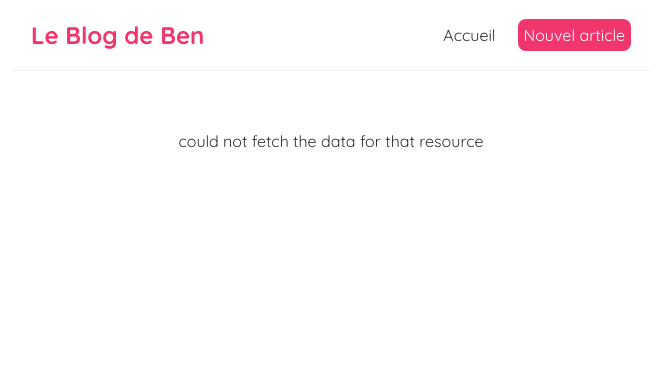
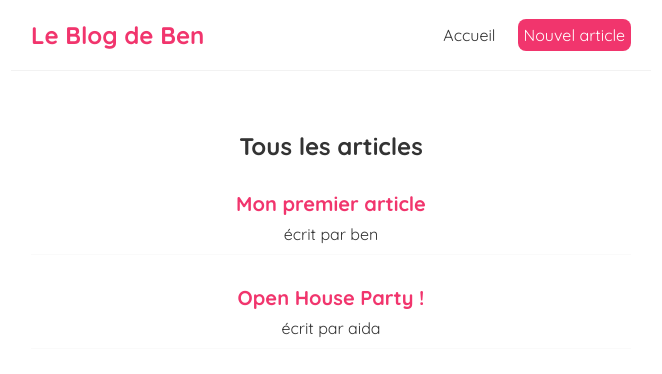
Before and after one commit to BenMorant/dojo-blog-clone, a React (Create React App) app: page / in a window 1280 px wide. Shown: the top 374 px of the page, without its empty margins (309-971 px from the left). Built offline with nearby package versions, Linux system fonts and the light colour scheme; no server answers; data requests are answered from the project's data file.

Commit message:
custom hook !

```diff
--- a/src/Home.js
+++ b/src/Home.js
@@ -1,35 +1,8 @@
-/* eslint-disable no-console */
-import { useEffect, useState } from 'react'
-
 import BlogList from 'BlogList'
+import useFetch from './useFetch'
 
 const Home = () => {
-  const [articles, setArticles] = useState(null)
-  const [isPending, setIsPending] = useState(true)
-  const [error, setError] = useState(null)
-
-  useEffect(() => {
-    setTimeout(() => {
-      fetch('http://localhost:8000/blogs')
-        .then(res => {
-          if (!res.ok) {
-            // error coming back from server
-            throw Error('could not fetch the data for that resource')
-          }
-          return res.json()
-        })
-        .then(data => {
-          setIsPending(false)
-          setArticles(data)
-          setError(null)
-        })
-        .catch(err => {
-          // auto catches network / connection error
-          setIsPending(false)
-          setError(err.message)
-        })
-    }, 1000)
-  }, [])
+  const { data: articles, isPending, error } = useFetch('http://localhost:8000/articles')
 
   return (
     <div className="home">
--- /dev/null
+++ b/src/useFetch.js
@@ -0,0 +1,34 @@
+import { useEffect, useState } from 'react'
+
+const useFetch = url => {
+  const [data, setData] = useState(null)
+  const [isPending, setIsPending] = useState(true)
+  const [error, setError] = useState(null)
+
+  useEffect(() => {
+    setTimeout(() => {
+      fetch(url)
+        .then(res => {
+          if (!res.ok) {
+            // error coming back from server
+            throw Error('could not fetch the data for that resource')
+          }
+          return res.json()
+        })
+        .then(d => {
+          setIsPending(false)
+          setData(d)
+          setError(null)
+        })
+        .catch(err => {
+          // auto catches network / connection error
+          setIsPending(false)
+          setError(err.message)
+        })
+    }, 1000)
+  }, [url])
+
+  return { data, isPending, error }
+}
+
+export default useFetch
```
